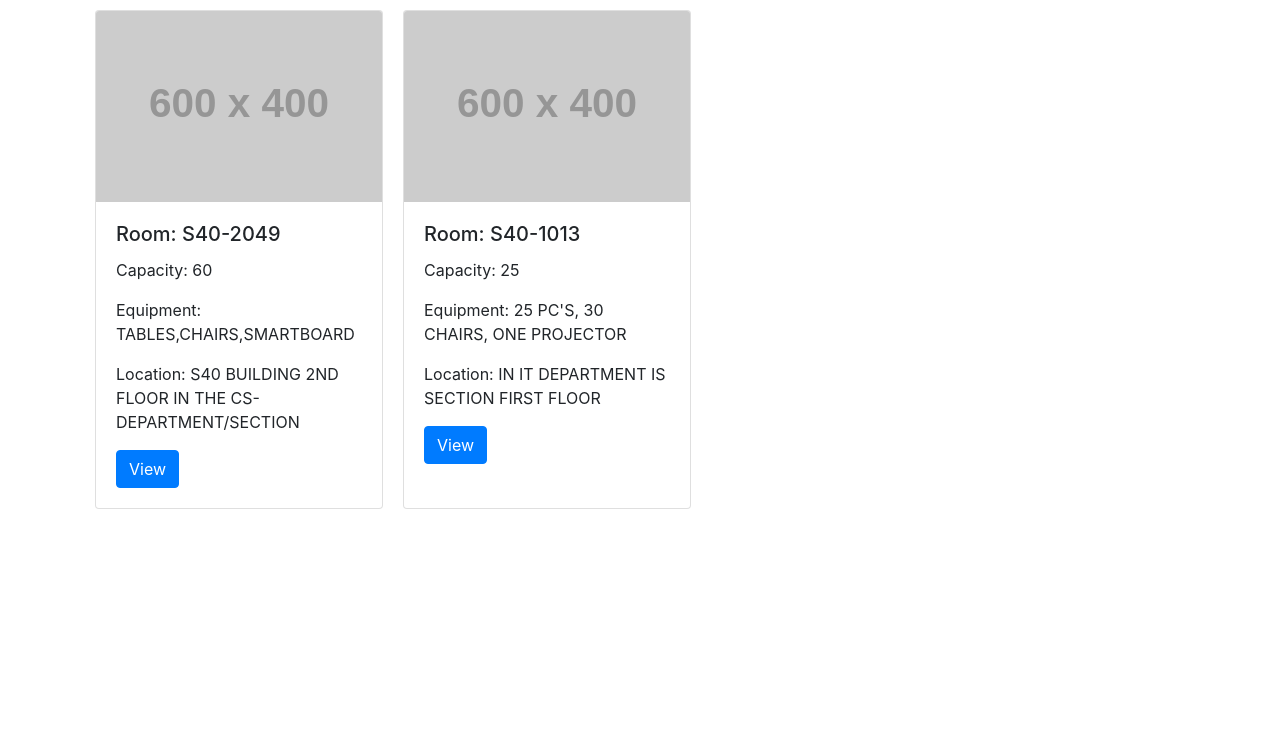
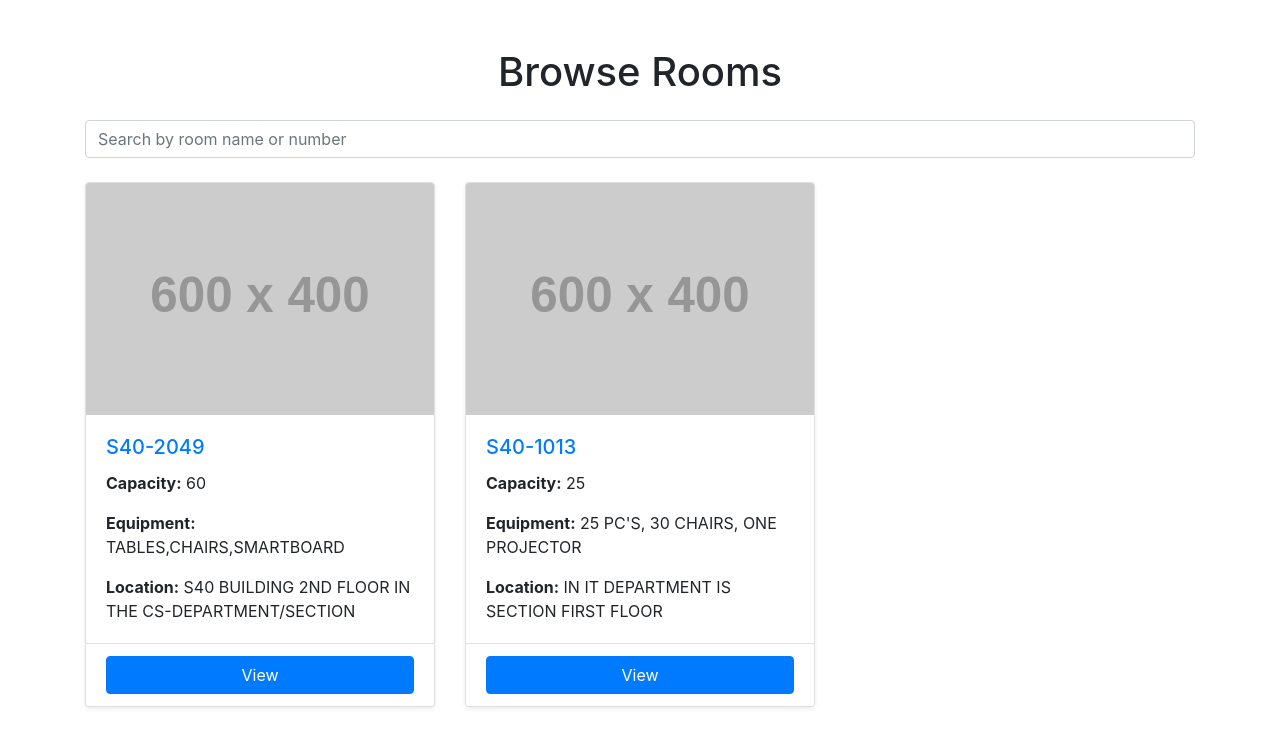
Before and after one commit to StoicTylerDurden/itcs333-project, a PHP site: page /View_room_fazil.php in a window 1280 px wide. Shown: the top 747 px of the page. Run offline with PHP 8.4, Linux system fonts and the light colour scheme; a user stored in the database is signed in; data comes from the database, SQL or seed files in the repository; grey boxes labelled with a size stand in for pictures from a placeholder-image service; some libraries are stand-ins or nearby versions.

Commit message:
Added search bar

```diff
--- a/View_room_fazil.php
+++ b/View_room_fazil.php
@@ -8,6 +8,11 @@ if (!isset($_SESSION['USER_ID'])) {
     exit();
 }
 
+// Fetch all room details from the database
+$sql = "SELECT ROOM_NAME, CAPACITY, EQUIPMENT, LOCATION FROM rooms";
+$stmt = $pdo->prepare($sql);
+$stmt->execute();
+$result = $stmt->fetchAll(PDO::FETCH_ASSOC);
 ?>
 
 <!DOCTYPE html>
@@ -18,38 +23,56 @@ if (!isset($_SESSION['USER_ID'])) {
     <meta name="viewport" content="width=device-width, initial-scale=1.0">
     <title>Room Viewing</title>
     <link rel="stylesheet" href="https://cdn.jsdelivr.net/npm/bootstrap@4.6.2/dist/css/bootstrap.min.css" integrity="sha384-xOolHFLEh07PJGoPkLv1IbcEPTNtaed2xpHsD9ESMhqIYd0nLMwNLD69Npy4HI+N" crossorigin="anonymous">
-    <link rel="stylesheet" href="View_room_fazil_style.css">
+
 </head>
 
 <body>
-    <?php
-    // Fetch room details from the database
-    $sql = "SELECT ROOM_NAME, CAPACITY, EQUIPMENT, LOCATION FROM rooms";
-    $stmt = $pdo->prepare($sql);
-    $stmt->execute();
-    $result = $stmt->fetchAll(PDO::FETCH_ASSOC);
+    <div class="container mt-5">
+        <h1 class="mb-4 text-center">Browse Rooms</h1>
 
-    echo '<div class="container">';
-    foreach ($result as $room) {
-        $room_name = htmlspecialchars($room['ROOM_NAME']);
-        $room_capacity = htmlspecialchars($room["CAPACITY"]);
-        $room_equipment = htmlspecialchars($room["EQUIPMENT"]);
-        $room_location = htmlspecialchars($room["LOCATION"]);
+        <!-- Search Bar -->
+        <div class="mb-4">
+            <input type="text" id="search-bar" class="form-control" placeholder="Search by room name or number">
+        </div>
 
-        echo '
-            <div class="card" style="width: 18rem; margin: 10px; display: inline-block;">
-                <img src="https://placehold.co/600x400" class="card-img-top" alt="Room image">
-                <div class="card-body">
-                    <h5 class="card-title">Room: ' . $room_name . '</h5>
-                    <p class="card-text">Capacity: ' . $room_capacity . '</p>
-                    <p class="card-text">Equipment: ' . $room_equipment . '</p>
-                    <p class="card-text">Location: ' . $room_location . '</p>
-                    <a href="booking_system_fazil.php?room_name=' . urlencode($room_name) . '&room_capacity=' . urlencode($room_capacity) . '&room_equipment=' . urlencode($room_equipment) . '&room_location=' . urlencode($room_location) . '" class="btn btn-primary">View</a>
+        <!-- Room List -->
+        <div id="room-list" class="row">
+            <?php foreach ($result as $room): ?>
+                <div class="col-md-4 mb-4 room-card" data-room-name="<?php echo htmlspecialchars($room['ROOM_NAME']); ?>">
+                    <div class="card h-100 shadow-sm">
+                        <img src="https://placehold.co/600x400" class="card-img-top" alt="Room image">
+                        <div class="card-body">
+                            <h5 class="card-title text-primary"><?php echo htmlspecialchars($room['ROOM_NAME']); ?></h5>
+                            <p class="card-text"><strong>Capacity:</strong> <?php echo htmlspecialchars($room['CAPACITY']); ?></p>
+                            <p class="card-text"><strong>Equipment:</strong> <?php echo htmlspecialchars($room['EQUIPMENT']); ?></p>
+                            <p class="card-text"><strong>Location:</strong> <?php echo htmlspecialchars($room['LOCATION']); ?></p>
+                        </div>
+                        <div class="card-footer bg-white">
+                            <a href="booking_system_fazil.php?room_name=<?php echo urlencode($room['ROOM_NAME']); ?>&room_capacity=<?php echo urlencode($room['CAPACITY']); ?>&room_equipment=<?php echo urlencode($room['EQUIPMENT']); ?>&room_location=<?php echo urlencode($room['LOCATION']); ?>" class="btn btn-primary w-100">View</a>
+                        </div>
+                    </div>
                 </div>
-            </div>';
-    }
-    echo '</div>';
-    ?>
+            <?php endforeach; ?>
+        </div>
+    </div>
+
+    <script>
+        // filter room cards based on search query
+        document.getElementById('search-bar').addEventListener('input', function() {
+            const query = this.value.toLowerCase();
+            const roomCards = document.querySelectorAll('.room-card');
+
+            roomCards.forEach(function(card) {
+                const roomName = card.getAttribute('data-room-name').toLowerCase();
+                if (roomName.includes(query)) {
+                    card.style.display = 'block'; // Show matching cards
+                } else {
+                    card.style.display = 'none'; // Hide non-matching cards
+                }
+            });
+        });
+    </script>
+
     <script src="https://cdn.jsdelivr.net/npm/jquery@3.5.1/dist/jquery.slim.min.js" integrity="sha384-DfXdz2htPH0lsSSs5nCTpuj/zy4C+OGpamoFVy38MVBnE+IbbVYUew+OrCXaRkfj" crossorigin="anonymous"></script>
     <script src="https://cdn.jsdelivr.net/npm/bootstrap@4.6.2/dist/js/bootstrap.bundle.min.js" integrity="sha384-Fy6S3B9q64WdZWQUiU+q4/2Lc9npb8tCaSX9FK7E8HnRr0Jz8D6OP9dO5Vg3Q9ct" crossorigin="anonymous"></script>
 </body>
--- a/View_room_fazil_style.css
+++ b/View_room_fazil_style.css
@@ -9,3 +9,28 @@
     margin: 2rem;
     width: 25rem;
 }
+
+.room-list {
+    gap: 20px;
+}
+
+.card-title {
+    font-weight: bold;
+}
+
+.btn-primary {
+    background-color: #007bff;
+    border-color: #007bff;
+    transition: all 0.2s;
+}
+
+.btn-primary:hover {
+    background-color: #0056b3;
+    border-color: #0056b3;
+}
+
+@media (max-width: 768px) {
+    .room-list {
+        justify-content: center;
+    }
+}
```
